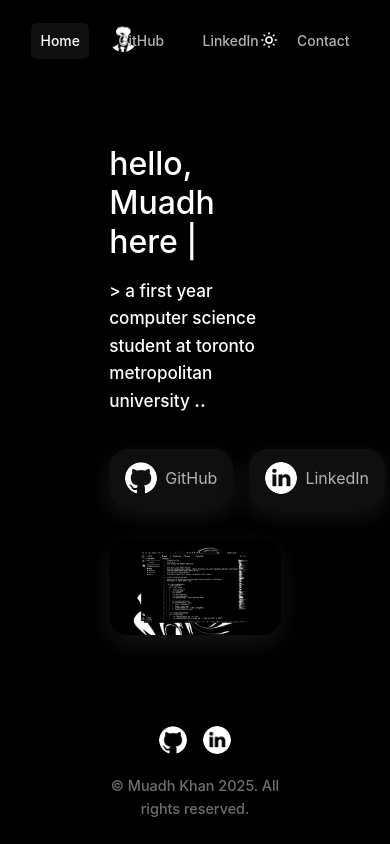
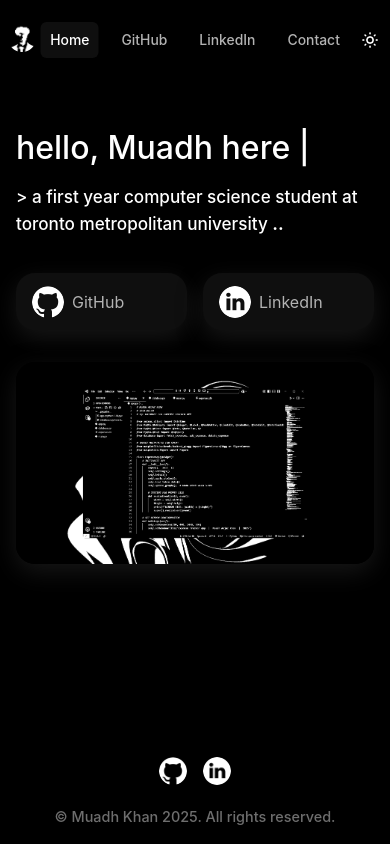
Before and after one commit to McBoomer/Personal-Website, a plain HTML site: page index.html in a window 390 px wide. Drawn offline with Linux system fonts and the light colour scheme.

Commit message:
Update style.css
added media queries mobile/tablet support

```diff
--- a/style.css
+++ b/style.css
@@ -1,4 +1,4 @@
-/* RESET */
+/* CSS */
 * {
   margin: 0;
   padding: 0;
@@ -95,7 +95,7 @@ nav {
   color: rgb(255, 255, 255);
 }
 
-/* TYPOGRAPHY */
+/* FONT */
 h1, h2, h3, h4, h5, h6 {
   font-weight: 530;
   margin-bottom: 1rem;
@@ -348,3 +348,39 @@ body.light-mode .footer-socials img { filter: invert(1); }
 }
 
 .pfp-bounce { animation: bounce 0.8s forwards; }
+
+/* MEDIA QUERIES */
+@media screen and (max-width: 1024px) {
+  .main-content {
+    margin: 2rem 1rem;
+    padding: 2rem 1rem;
+  }
+
+  nav {
+    padding: 0 1rem;
+  }
+
+  .site-footer {
+    padding: 1.5rem 1rem;
+  }
+}
+
+@media screen and (max-width: 600px) {
+  .main-content {
+    margin: 1.5rem 0.5rem;
+    padding: 1.5rem 0.5rem;
+  }
+
+  nav {
+    padding: 0 0.5rem;
+  }
+
+  .nav-links {
+    gap: 0.8rem;
+    font-size: 0.8rem;
+  }
+
+  .site-footer {
+    padding: 1rem 0.5rem;
+  }
+}
```
